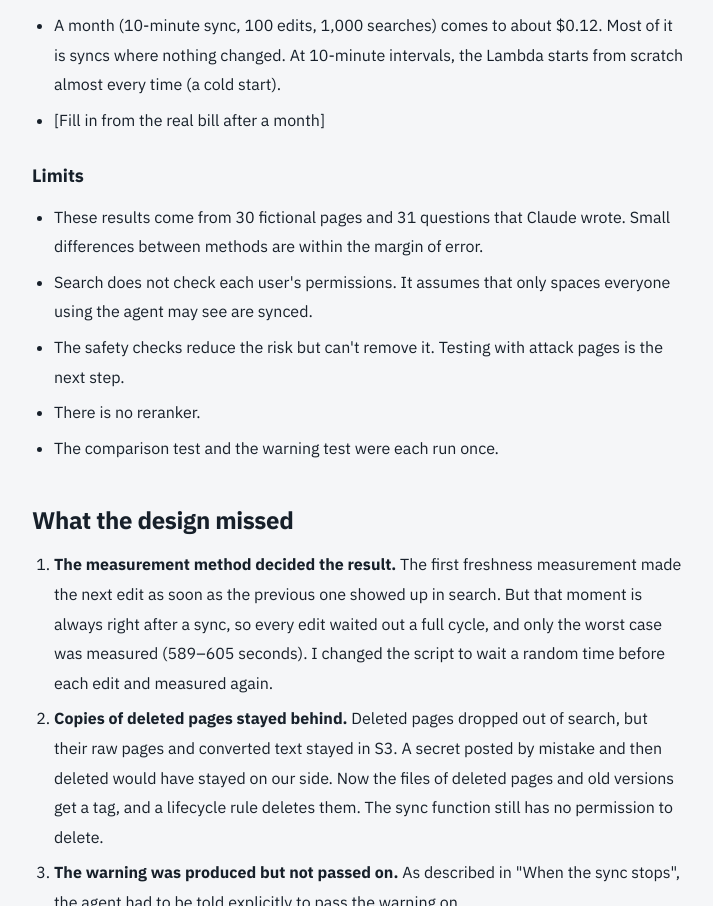
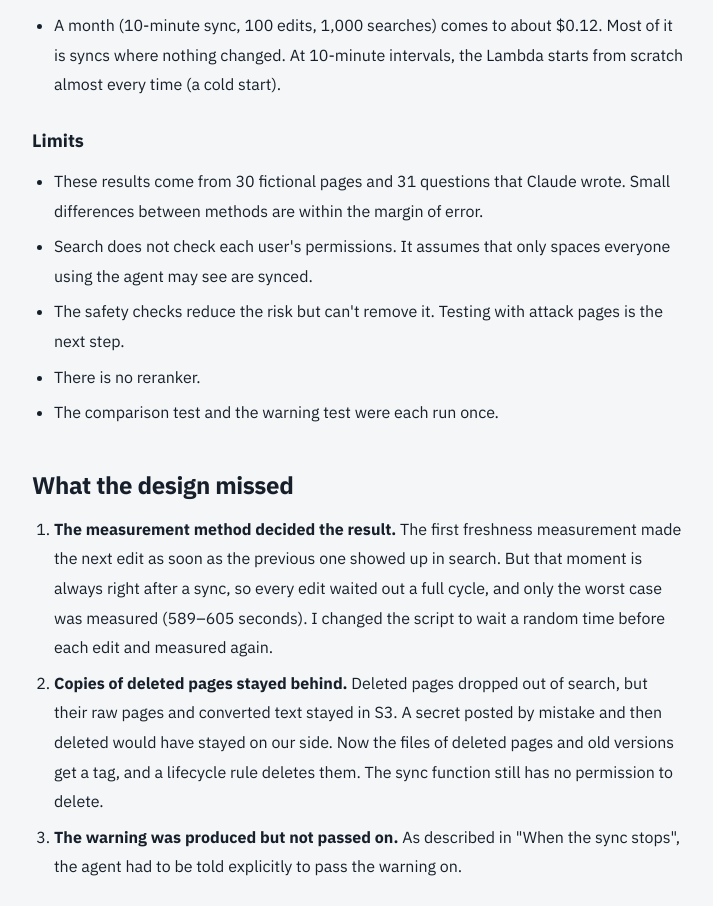
Before and after one commit to jaeneungsim/jaeneungsim.github.io, a plain HTML site: page ai-team-docs/index.html in a window 1280 px wide. Shown: the part 10444-11350 px from the top of the page, without its empty margins (214-927 px from the left). Drawn offline with Linux system fonts and the light colour scheme.

Commit message:
Drop the placeholder for a later bill check
Co-Authored-By: Claude Opus 5.5 <noreply@anthropic.com>

```diff
--- a/ai-team-docs/index.html
+++ b/ai-team-docs/index.html
@@ -464,7 +464,6 @@ footer.site a{color:var(--accent)}
 </table></div>
 <ul>
 <li>A month (10-minute sync, 100 edits, 1,000 searches) comes to about $0.12. Most of it is syncs where nothing changed. At 10-minute intervals, the Lambda starts from scratch almost every time (a cold start).</li>
-<li>[Fill in from the real bill after a month]</li>
 </ul>
 <h3>Limits</h3>
 <ul>
```
